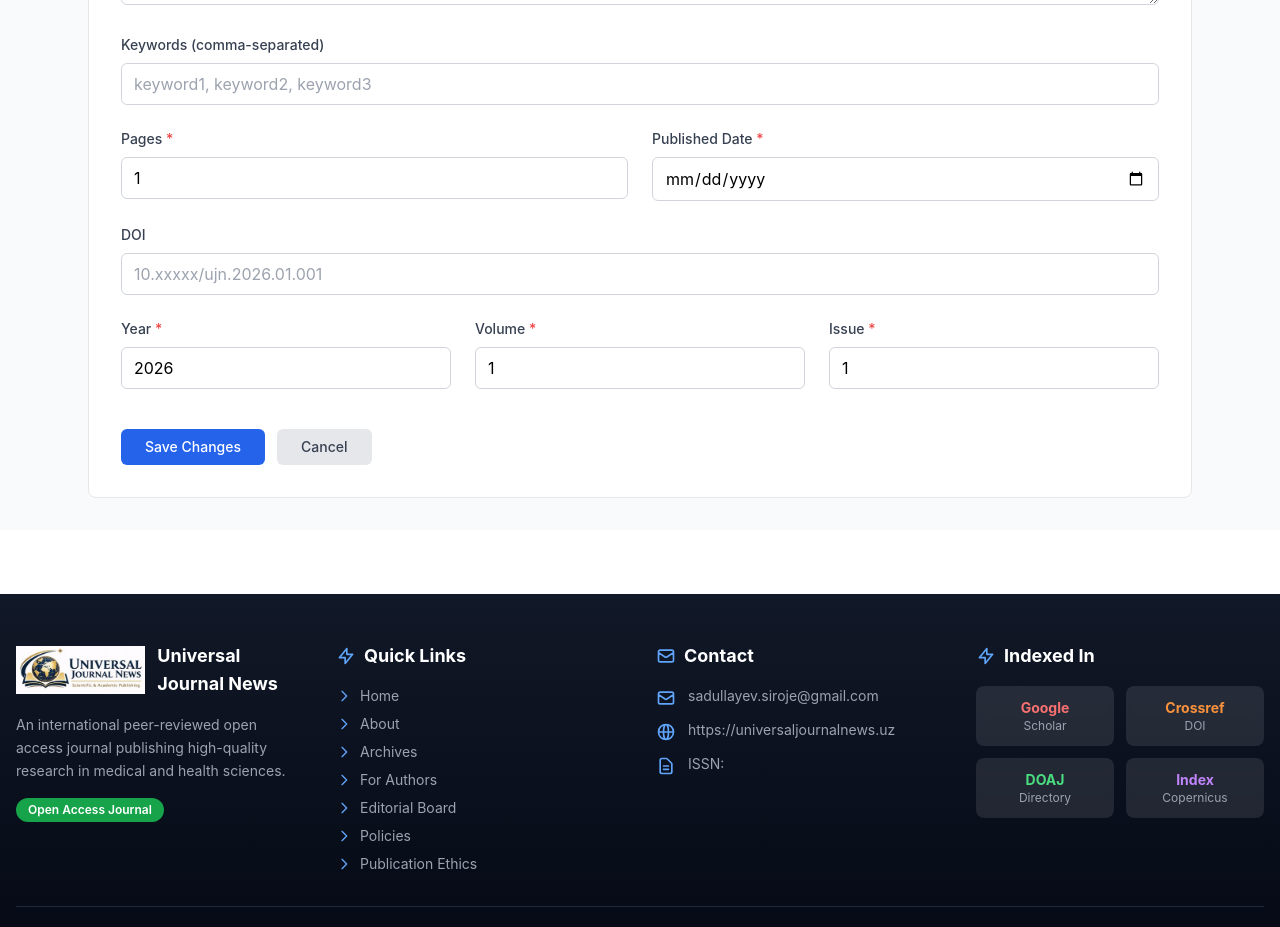
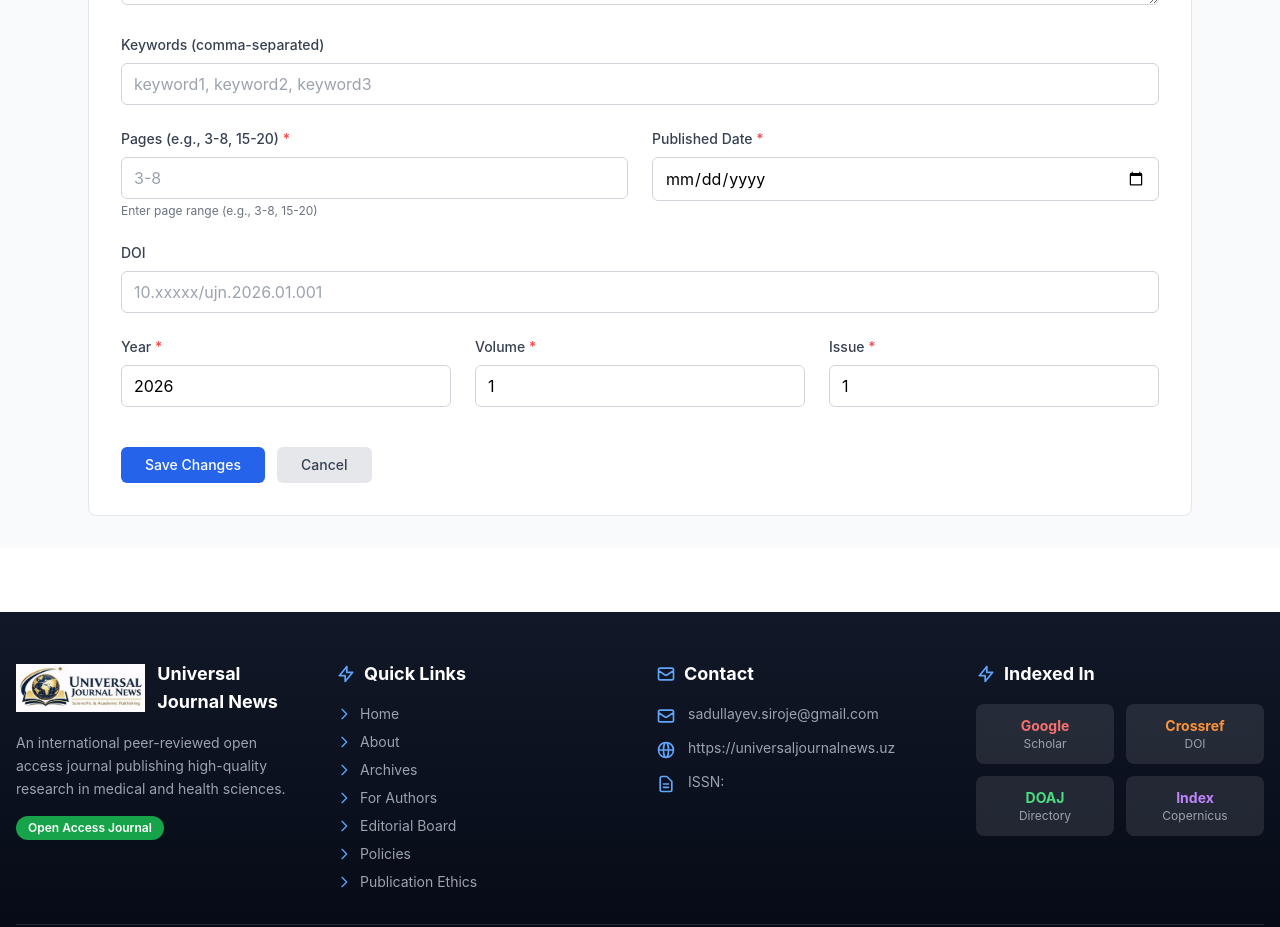
Before and after one commit to sadullayevsiroje-spec/universaljournalnews.uz, a Next.js app: page /admin/articles/1 in a window 1280 px wide. Shown: the part 780-1707 px from the top of the page. Built offline with nearby package versions, Linux system fonts and the light colour scheme.

Commit message:
Update pages field to accept page ranges (e.g., 3-8, 15-20)

```diff
--- a/app/admin/articles/[slug]/page.tsx
+++ b/app/admin/articles/[slug]/page.tsx
@@ -18,7 +18,7 @@ export default function EditArticle() {
     affiliation: '',
     abstract: '',
     keywords: '',
-    pages: 1,
+    pages: '',
     publishedAt: '',
     doi: '',
     year: 2026,
@@ -40,7 +40,7 @@ export default function EditArticle() {
             affiliation: article.affiliation || '',
             abstract: article.abstract || '',
             keywords: Array.isArray(article.keywords) ? article.keywords.join(', ') : article.keywords || '',
-            pages: article.pages || 1,
+            pages: article.pages || '',
             publishedAt: article.publishedAt || '',
             doi: article.doi || '',
             year: article.issue?.year || 2026,
@@ -193,16 +193,17 @@ export default function EditArticle() {
             <div className="grid grid-cols-2 gap-6">
               <div>
                 <label className="block text-sm font-medium text-gray-700 mb-2">
-                  Pages <span className="text-red-500">*</span>
+                  Pages (e.g., 3-8, 15-20) <span className="text-red-500">*</span>
                 </label>
                 <input
-                  type="number"
+                  type="text"
                   value={formData.pages}
-                  onChange={(e) => setFormData({...formData, pages: parseInt(e.target.value)})}
+                  onChange={(e) => setFormData({...formData, pages: e.target.value as any})}
                   className="w-full px-3 py-2 border border-gray-300 rounded-md focus:outline-none focus:ring-1 focus:ring-blue-500 focus:border-blue-500"
-                  min="1"
+                  placeholder="3-8"
                   required
                 />
+                <p className="text-xs text-gray-500 mt-1">Enter page range (e.g., 3-8, 15-20)</p>
               </div>
 
               <div>
--- a/app/admin/articles/new/page.tsx
+++ b/app/admin/articles/new/page.tsx
@@ -100,15 +100,16 @@ export default function NewArticle() {
 
               <div>
                 <label className="block text-sm font-medium text-gray-700 mb-2">
-                  Pages
+                  Pages (e.g., 3-8, 15-20)
                 </label>
                 <input
                   type="text"
                   value={formData.pages}
                   onChange={(e) => setFormData({...formData, pages: e.target.value})}
                   className="w-full px-3 py-2 border border-gray-300 rounded-md focus:outline-none focus:ring-1 focus:ring-blue-500 focus:border-blue-500"
-                  placeholder="1-10"
+                  placeholder="3-8"
                 />
+                <p className="text-xs text-gray-500 mt-1">Enter page range (e.g., 3-8, 15-20)</p>
               </div>
             </div>
 
```
